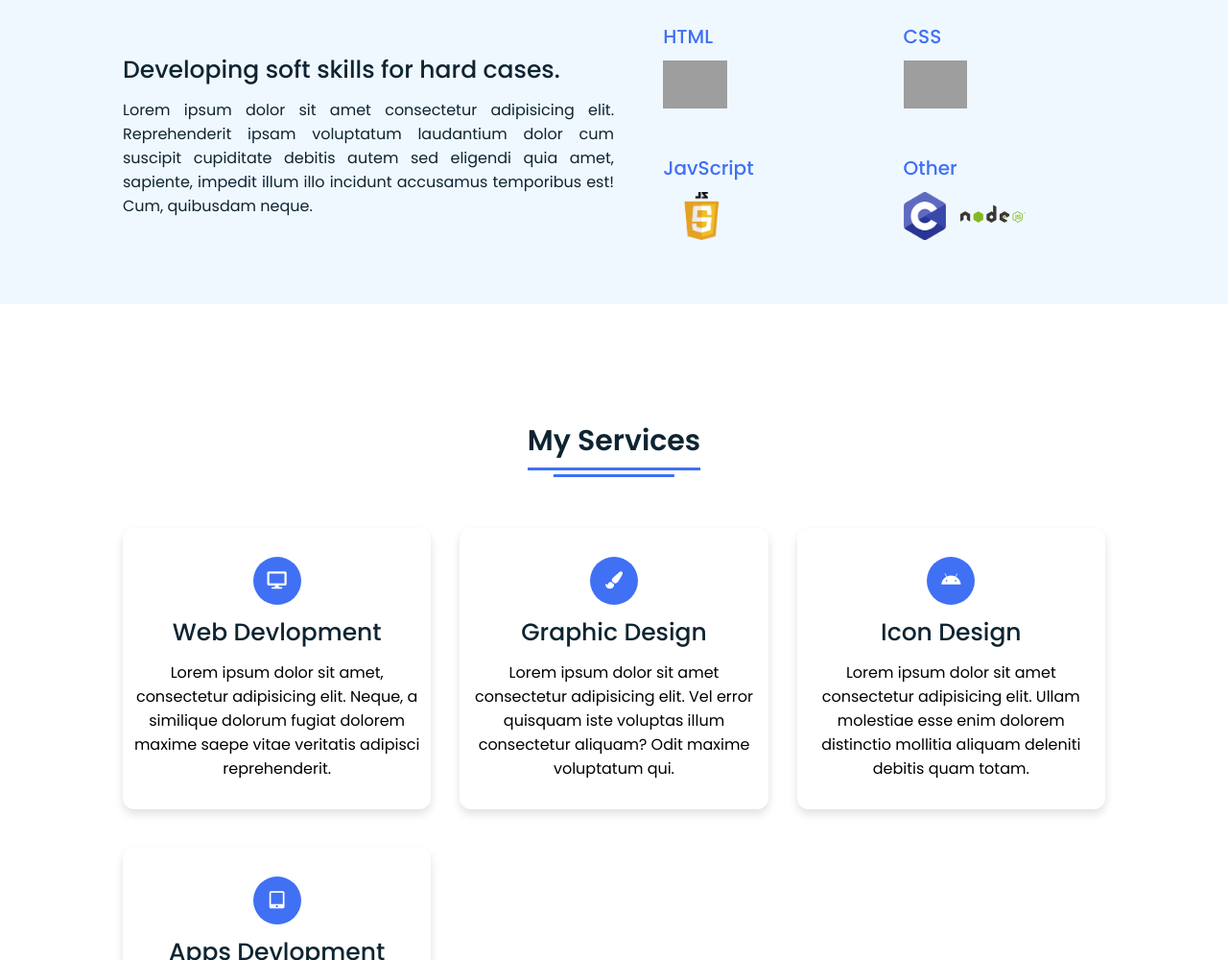
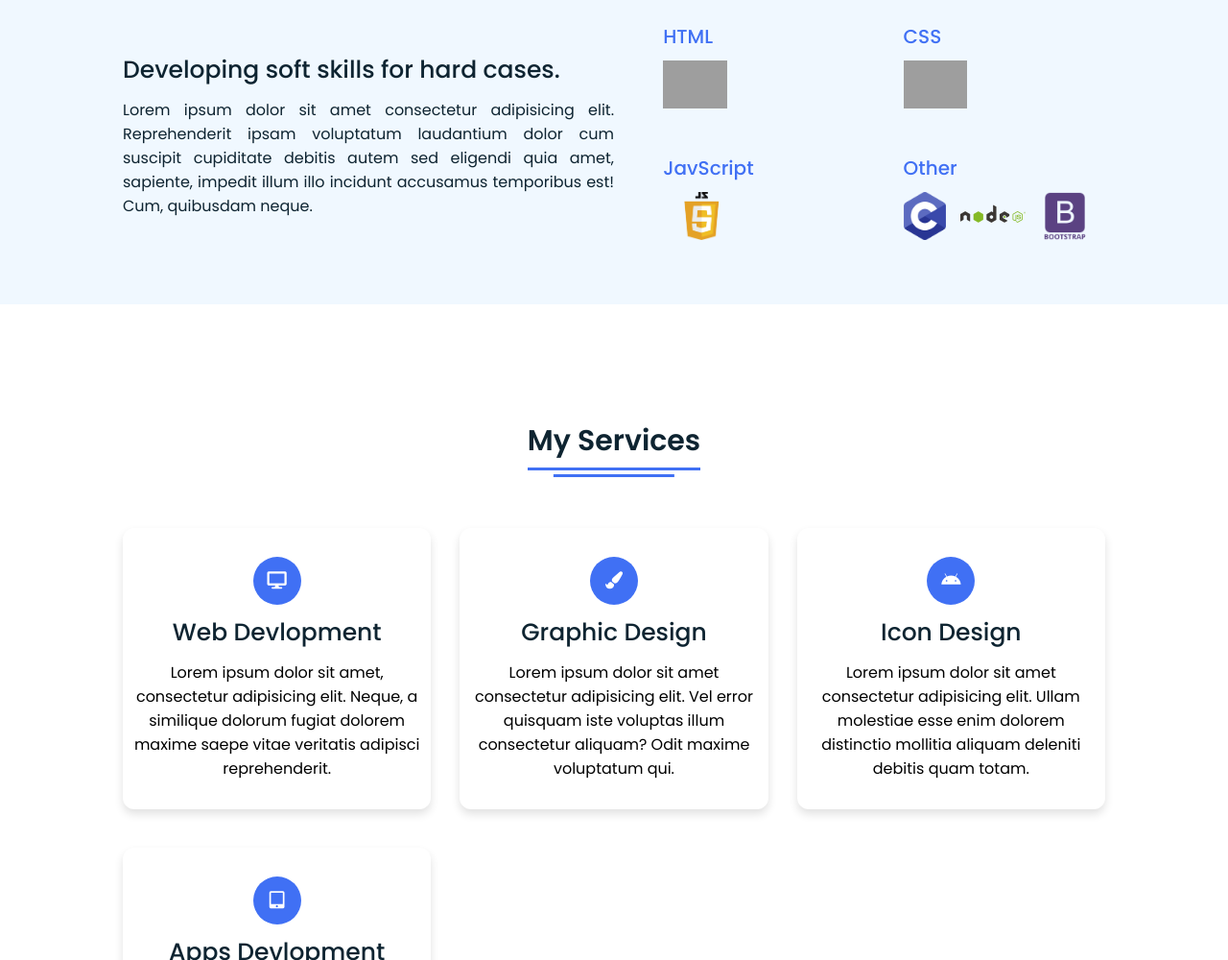
Before and after one commit to KodeKV/websitetwo.github.io, a plain HTML site: page index.html in a window 1280 px wide. Shown: the part 1630-2630 px from the top of the page at 96% size. Drawn offline with Linux system fonts and the light colour scheme; grey boxes are pictures that could not be loaded.

Commit message:
add bootstrap logo

```diff
--- a/index.html
+++ b/index.html
@@ -122,6 +122,7 @@
             <div class="topic">Other</div>
             <img src="images/Clanguage.png" class="icons">
             <img src="images/nodejs.png" class="icons">
+            <img src="images/bootstrap.png" class="icons">
           </div>
         </div>
 
```
Also changed, not shown: Clanguage.png (deleted), Javascript.png (deleted), about.jpg (deleted), background.png (deleted), images/bootstrap.png (added), nodejs.png (deleted), 2 other files.
